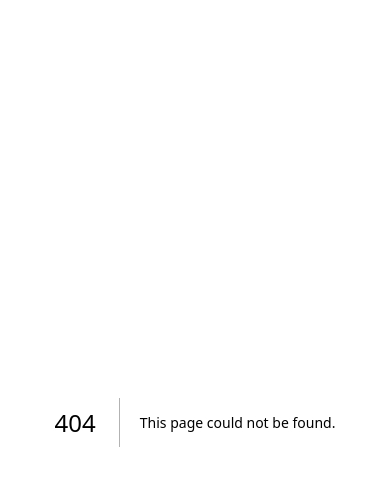
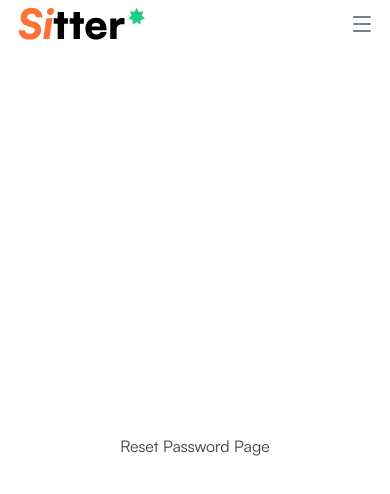
Before and after one commit to phumphut-rueng/Pet-Sitter-App, a Next.js app: page /auth/reset-password in a window 390 px wide. Before the commit this address had no page. Shown: the top 494 px of the page. Built offline with nearby package versions, Linux system fonts and the light colour scheme.

Commit message:
feat: implement mobile menu functionality with body scroll prevention; add 404 and authentication pages

```diff
--- a/src/components/navbar/MobileNav.tsx
+++ b/src/components/navbar/MobileNav.tsx
@@ -13,11 +13,21 @@ const MobileNav: React.FC<NavigationProps> = ({
   const [isMobileMenuOpen, setIsMobileMenuOpen] = useState(false);
 
   const toggleMobileMenu = () => {
-    setIsMobileMenuOpen(!isMobileMenuOpen);
+    const newState = !isMobileMenuOpen;
+    setIsMobileMenuOpen(newState);
+
+    // Prevent body scrolling when menu is open
+    if (newState) {
+      document.body.style.overflow = 'hidden';
+    } else {
+      document.body.style.overflow = '';
+    }
   };
 
   const closeMobileMenu = () => {
     setIsMobileMenuOpen(false);
+    // Restore body scrolling
+    document.body.style.overflow = '';
   };
 
   useEffect(() => {
@@ -28,7 +38,11 @@ const MobileNav: React.FC<NavigationProps> = ({
     };
 
     window.addEventListener('resize', handleResize);
-    return () => window.removeEventListener('resize', handleResize);
+    return () => {
+      window.removeEventListener('resize', handleResize);
+      // Cleanup: restore body scrolling on unmount
+      document.body.style.overflow = '';
+    };
   }, []);
 
   const handleMobileMenuItemClick = (item: MenuItem) => {
@@ -77,8 +91,8 @@ const MobileNav: React.FC<NavigationProps> = ({
 
       {/* Mobile Menu Overlay */}
       {isMobileMenuOpen && (
-        <nav className="fixed inset-0 top-12 md:top-20 z-50 bg-white scrollbar-hide">
-          <div className="px-4 py-10 flex flex-col">
+        <nav className="fixed left-0 right-0 top-12 md:top-20 bottom-0 z-50 bg-white">
+          <div className="px-4 py-10 flex flex-col h-full overflow-y-auto">
             {menuItems.map((item, index) => (
               <React.Fragment key={index}>
                 {item.isLogout && (
--- a/src/components/navbar/Navbar.tsx
+++ b/src/components/navbar/Navbar.tsx
@@ -1,5 +1,6 @@
 import React from "react";
 import Image from "next/image";
+import Link from "next/link";
 import Navigation from "./Navigation";
 import { useRouter } from "next/navigation";
 import { useAuth } from "@/contexts/AuthContext";
@@ -19,7 +20,7 @@ const Navbar = () => {
     if (!user) {
       return [
         { href: "/register", text: "Register" },
-        { href: "/login", text: "Login" }
+        { href: "/auth/login", text: "Login" }
       ];
     }
 
@@ -85,14 +86,16 @@ const Navbar = () => {
         <div className="flex justify-between items-center h-12 py-3 md:h-20">
           {/* Logo */}
           <div className="flex-shrink-0">
+            <Link href="/" aria-label="Go to homepage">
               <Image
                 src="/icons/logo.svg"
                 alt="Logo"
                 width={131}
                 height={100}
-              className="h-6 md:h-10 w-auto object-contain"
+                className="h-6 md:h-10 w-auto object-contain cursor-pointer"
                 priority
               />
+            </Link>
           </div>
 
           {/* Navigation */}
--- /dev/null
+++ b/src/pages/404.tsx
@@ -0,0 +1,12 @@
+import Navbar from "@/components/navbar/Navbar";
+
+export default function NotFound() {
+  return (
+    <>
+    <Navbar />
+    <div className="flex flex-col items-center justify-center min-h-[calc(100vh-80px)]">
+      <h1 className="text-4xl font-bold">404 - Page Not Found</h1>
+    </div>
+    </>
+  );
+}
--- a/src/pages/login.tsx
+++ b/src/pages/auth/login.tsx
@@ -140,7 +140,7 @@ useEffect(() => {
               {/* forget password */}
               <div>
                 <span className="text-[16px] font-bold text-orange-5 cursor-pointer">
-                  <Link href="/forget-password">Forget Password</Link>
+                  <Link href="/auth/reset-password">Forget Password</Link>
                 </span>
               </div>
             </div>
--- /dev/null
+++ b/src/pages/auth/reset-password.tsx
@@ -0,0 +1,14 @@
+//RESET PASSWORD PAGE (/auth/reset-password)
+
+import Navbar from "@/components/navbar/Navbar";
+
+export default function ResetPassword() {
+  return (
+    <div className="flex flex-col items-center justify-center h-screen">
+    <Navbar />
+    <div className="flex flex-col items-center justify-center h-screen">
+      <h1>Reset Password Page</h1>
+    </div>
+    </div>
+  );
+}
```
Lines whose indentation alone changed are shown as unchanged.
